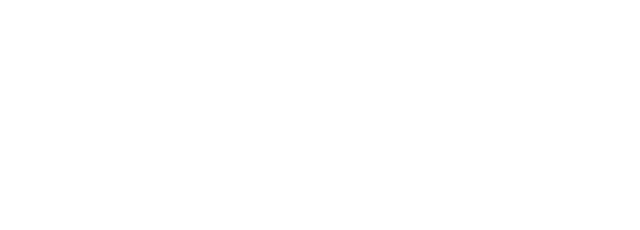
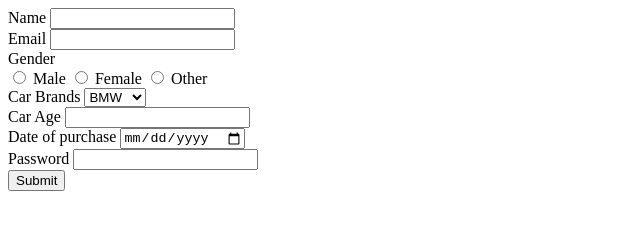
Before and after one commit to acciojob/car-insurance-form-Shashank84-creator, a website: page main.html in a window 1280 px wide. Shown: the whole page, without its empty margins (0-640 px from the left). Drawn offline with Linux system fonts and the light colour scheme.

Commit message:
created a submission

```diff
--- a/main.html
+++ b/main.html
@@ -7,9 +7,51 @@
 </head>
 
 <body>
-	<!-- the entire body must be written by student -->
-    <script type="text/javascript" src="./script.js">
-</script>
+<form method="POST" action="/submit">
+	<div>
+		<label for="Name">Name</label>
+		<input type="Text" id="name" name="name" required>
+	</div>
+	<div>
+		<label for="Email">Email</label>
+		<input type="Email" id="email" name="email" required>
+	</div>
+	<div>
+		<label>Gender</label> <br>
+		<input type="radio" id="male" name="gender" value="male" required>
+		<label for="male">Male</label>
+		<input type="radio" id="female" name="female" value="female" required>
+		<label for="female">Female</label>
+		<input type="radio" id="other" name="gender" value="other" required>
+		<lable type="other">Other</lable>
+	</div>
+
+	<div>
+		<label for="cars">Car Brands</label>
+		<select id="cars" name="cars">
+			<option value="BMW">BMW</option>
+			<option value="Audi">Audi</option>
+			<option value="Honda">Honda</option>
+		</select>
+	</div>
+
+	<div>
+		<label for="carage">Car Age</label>
+		<input type="number" id="carage" name="carage" required>
+	</div>
+	<div>
+		<label for="drop">Date of purchase</label>
+		<input type="date" id="dop" name="dop" required>
+	</div>
+
+	<div>
+		<label for="password">Password</label>
+		<input type="password" id="password" name="password" required>
+	</div>
+
+	<button type="submit">Submit</button>
+
+</form>
 
 </body>
 
```
